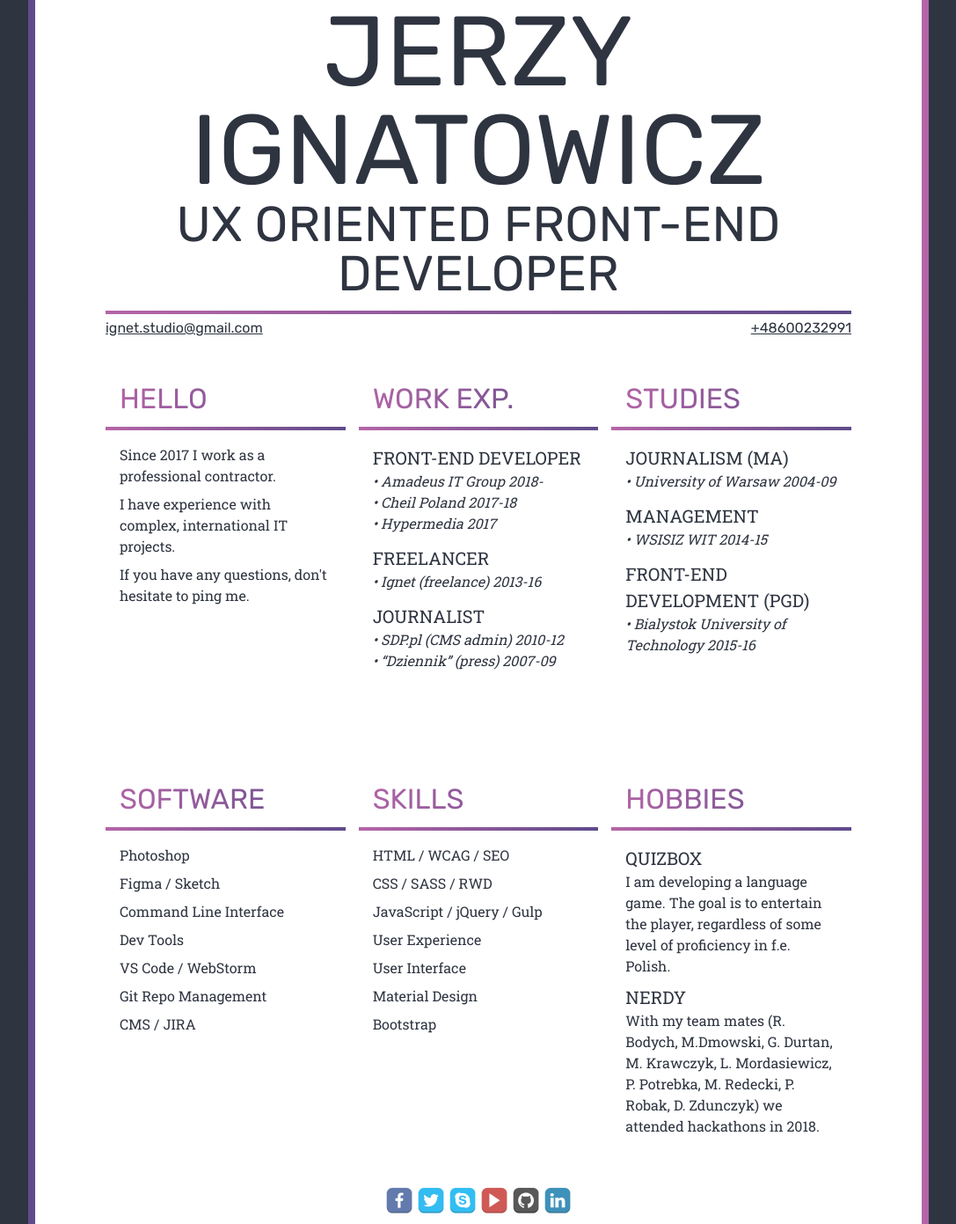
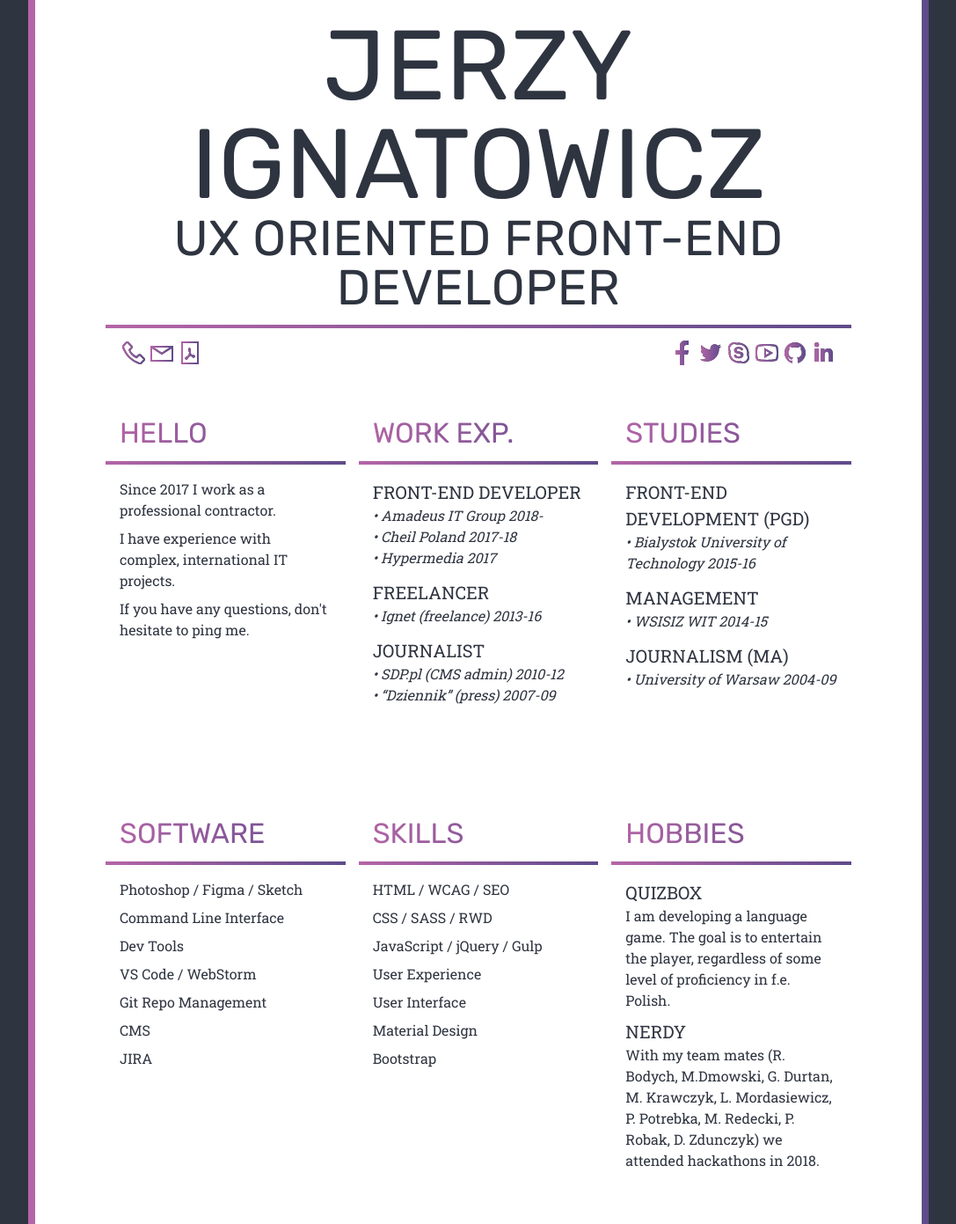
Before and after one commit to IgnetStudio/ipg_grid, a plain HTML site: page index.html in a window 1280 px wide. Shown: the part 109-1500 px from the top of the page at 88% size, without its empty margins (96-1183 px from the left). Drawn offline with Linux system fonts and the light colour scheme.

Commit message:
[ADD] gradient icons

```diff
--- a/index.html
+++ b/index.html
@@ -15,19 +15,68 @@
           <header class="headline">
             <h1>Jerzy Ignatowicz</h1>
             <h2>UX Oriented Front-End Developer</h2>
-            <a class="headline__mail" href="mailto:ignet.studio@gmail.com">
-              <span data-content="ignet.studio@gmail.com"
-                >ignet.studio@gmail.com</span
-              >
-            </a>
-            <a class="headline__phone" href="tel:+48600232991">
-              <span data-content="+48600232991">+48600232991</span>
-            </a>
+            <ul class="contact-direct">
+              <li>
+                <a class="headline__mail" href="mailto:ignet.studio@gmail.com">
+                  <!-- <span data-content="ignet.studio@gmail.com">ignet.studio@gmail.com</span> -->
+                  <img src="dist/img/phone.svg" alt="Ignet Facebook" />
+                </a>
+              </li>
+              <li>
+                <a class="headline__phone" href="tel:+48600232991">
+                  <!-- <span data-content="+48600232991">+48600232991</span> -->
+                  <img src="dist/img/mail.svg" alt="Ignet Facebook" />
+                </a>
+              </li>
+              <li>
+                <a class="pdf" href="#">
+                  <!-- <span data-content="+48600232991">+48600232991</span> -->
+                  <img src="dist/img/pdf.svg" alt="Ignet Facebook" />
+                </a>
+              </li>
+            </ul>
+            <ul class="contact-media">
+              <li>
+                <a href="https://www.facebook.com/ignet.studio/">
+                  <!-- <img src="dist/img/ignet_facebook.png" alt="Ignet Facebook" /> -->
+                  <img src="dist/img/facebook.svg" alt="Ignet Facebook" />
+                </a>
+              </li>
+              <li>
+                <a href="https://twitter.com/ignet_studio">
+                  <!-- <img src="dist/img/ignet_twitter.png" alt="Ignet Twitter" /> -->
+                  <img src="dist/img/twitter.svg" alt="Ignet Twitter" />
+                </a>
+              </li>
+              <li>
+                <a href="#">
+                  <!-- <img src="dist/img/ignet_skype.png" alt="Ignet Skype" /> -->
+                  <img src="dist/img/skype.svg" alt="Ignet Skype" />
+                </a>
+              </li>
+              <li>
+                <a href="https://www.youtube.com/user/IgnetStudio">
+                  <!-- <img src="dist/img/ignet_youtube.png" alt="Ignet YouTube" /> -->
+                  <img src="dist/img/youtube.svg" alt="Ignet YouTube" />
+                </a>
+              </li>
+              <li>
+                <a href="https://github.com/IgnetStudio">
+                  <!-- <img src="dist/img/ignet_github.png" alt="Ignet GitHub" /> -->
+                  <img src="dist/img/github.svg" alt="Ignet GitHub" />
+                </a>
+              </li>
+              <li>
+                <a href="https://pl.linkedin.com/in/jerzy-ignatowicz-529855111">
+                  <!-- <img src="dist/img/ignet_linkedin.png" alt="Ignet LinkedIn" /> -->
+                  <img src="dist/img/linkedin.svg" alt="Ignet LinkedIn" />
+                </a>
+              </li>
+            </ul>
           </header>
           <main class="widget">
             <article class="widget__item">
               <h3 class="widget__title">Hello</h3>
-              <!-- <div class="widget__wrapper"> -->
               <div class="widget__text">
                 <p>Since 2017 I work as a professional contractor.</p>
                 <p>
@@ -35,7 +84,6 @@
                 </p>
                 <p>If you have any questions, don't hesitate to ping me.</p>
               </div>
-              <!-- </div> -->
             </article>
             <article class="widget__item">
               <h3 class="widget__title">Work exp.</h3>
@@ -60,30 +108,30 @@
             <article class="widget__item">
               <h3 class="widget__title">Studies</h3>
               <div class="widget__list">
-                <h4 class="widget__bullet">Journalism (MA)</h4>
+                <h4 class="widget__bullet">Front-End Development (PgD)</h4>
                 <ul>
-                  <li>University of Warsaw 2004-09</li>
+                  <li>Bialystok University of Technology 2015-16</li>
                 </ul>
                 <h4 class="widget__bullet">Management</h4>
                 <ul>
                   <li>WSISIZ WIT 2014-15</li>
                 </ul>
+                <h4 class="widget__bullet">Journalism (MA)</h4>
                 <ul>
-                  <h4 class="widget__bullet">Front-End Development (PgD)</h4>
-                  <li>Bialystok University of Technology 2015-16</li>
+                  <li>University of Warsaw 2004-09</li>
                 </ul>
               </div>
             </article>
             <article class="widget__item">
               <h3 class="widget__title">Software</h3>
               <div class="widget__list">
-                <p>Photoshop</p>
-                <p>Figma / Sketch</p>
+                <p>Photoshop / Figma / Sketch</p>
                 <p>Command Line Interface</p>
                 <p>Dev Tools</p>
-                <p>VS Code / WebStorm</p>
+                <p><strong> VS Code </strong> / WebStorm</p>
                 <p>Git Repo Management</p>
-                <p>CMS / JIRA</p>
+                <p>CMS</p>
+                <p>JIRA</p>
               </div>
             </article>
             <article class="widget__item">
@@ -119,40 +167,6 @@
               </div>
             </article>
           </main>
-          <footer class="social">
-            <ul class="social__list">
-              <li>
-                <a href="https://www.facebook.com/ignet.studio/">
-                  <img src="dist/img/ignet_facebook.png" alt="Ignet Facebook" />
-                </a>
-              </li>
-              <li>
-                <a href="https://twitter.com/ignet_studio">
-                  <img src="dist/img/ignet_twitter.png" alt="Ignet Twitter" />
-                </a>
-              </li>
-              <li>
-                <a href="#">
-                  <img src="dist/img/ignet_skype.png" alt="Ignet Skype" />
-                </a>
-              </li>
-              <li>
-                <a href="https://www.youtube.com/user/IgnetStudio">
-                  <img src="dist/img/ignet_youtube.png" alt="Ignet YouTube" />
-                </a>
-              </li>
-              <li>
-                <a href="https://github.com/IgnetStudio">
-                  <img src="dist/img/ignet_github.png" alt="Ignet GitHub" />
-                </a>
-              </li>
-              <li>
-                <a href="https://pl.linkedin.com/in/jerzy-ignatowicz-529855111">
-                  <img src="dist/img/ignet_linkedin.png" alt="Ignet LinkedIn" />
-                </a>
-              </li>
-            </ul>
-          </footer>
         </div>
       </div>
     </div>
--- a/src/index.scss
+++ b/src/index.scss
@@ -6,4 +6,4 @@
 @import 'partials/common';
 @import 'partials/headline';
 @import 'partials/widget';
-@import 'partials/social';
+// @import 'partials/social';
--- a/src/partials/_common.scss
+++ b/src/partials/_common.scss
@@ -22,7 +22,7 @@ body {
     @include border-radius;
     max-width: 80vw;
     margin: auto;
-    background: $gradient-default;
+    background: $gradient-invert;
     padding: 0.5em;
 
     &__inner {
@@ -32,7 +32,7 @@ body {
         position: relative;
         background: $light-default;
         display: grid;
-        padding: 3em 5em;
+        padding: 5em;
         grid-template-areas:
             "headline"
             "widget"
@@ -53,9 +53,5 @@ body {
                 margin: 0.25em;
             }
         }
-
-        &:after {
-            // PLACEHOLDER
-        }
     }
 }
--- a/src/partials/_headline.scss
+++ b/src/partials/_headline.scss
@@ -4,7 +4,7 @@
     grid-area: headline;
     text-align: center;
     color: $dark-default;
-    margin: 1em 0 2.5em 0;
+    margin-bottom: 2.5em;
 
     h1 {
         @include text-uppercase;
@@ -19,23 +19,48 @@
         font-size: 3.5em;
         padding-bottom: 0.25em;
         margin: 0;
-        letter-spacing: 0.2px;
+        letter-spacing: 0.5px;
 
         @include mobile-view {
             font-size: 1.6em;
         }
     }
 
-    a {
-        margin-top: 0.5em;
-        color: $dark-default;
+    ul {
+        margin-top: 0.75em;
+        display: flex;
+        flex-direction: row;
+        flex-wrap: wrap;
     }
 
-    &__mail {
-        float: left;
-    }
+    .contact {
 
-    &__phone {
-        float: right;
+        &-direct {
+            float: left;
+            margin-left: 1em;
+        }
+
+        &-media {
+            float: right;
+            margin-right: 1em;
+        }
+
+        li {
+
+            a {
+
+                img {
+                    width: 32px;
+                    opacity: 0.8;
+                    transition: opacity 0.2s linear;
+                }
+
+                &:hover {
+                    img {
+                        opacity: 1;
+                    }
+                }
+            }
+        }
     }
 }
--- a/src/partials/_social.scss
+++ b/src/partials/_social.scss
@@ -5,24 +5,4 @@
     width: 100%;
     text-align: center;
     margin: 2em auto;
-
-    &__list {
-        li {
-            display: inline-block;
-
-            a {
-                img {
-                    width: 32px;
-                    opacity: 0.8;
-                    transition: opacity 0.2s linear;
-                }
-
-                &:hover {
-                    img {
-                        opacity: 1;
-                    }
-                }
-            }
-        }
-    }
 }
--- a/src/partials/_widget.scss
+++ b/src/partials/_widget.scss
@@ -27,6 +27,7 @@
         @include border-gradient;
         padding: 0.25em 0.5em;
         font-size: 2em;
+        // font-size: calc(14px + (26 - 14) * ((100vw - 300px) / (1600 - 300)));
     }
 
     &__text,
```
Also changed, not shown: toDo.md (+7 -0 lines), dist/img/facebook.svg (added), dist/img/github.svg (added), dist/img/info1.svg (added), dist/img/info2.svg (added), dist/img/linkedin.svg (added), dist/img/mail.svg (added), dist/img/pdf.svg (added), dist/img/phone.svg (added), dist/img/skype.svg (added), dist/img/twitter.svg (added), dist/img/youtube.svg (added), dist/index.css, 1 other file.
